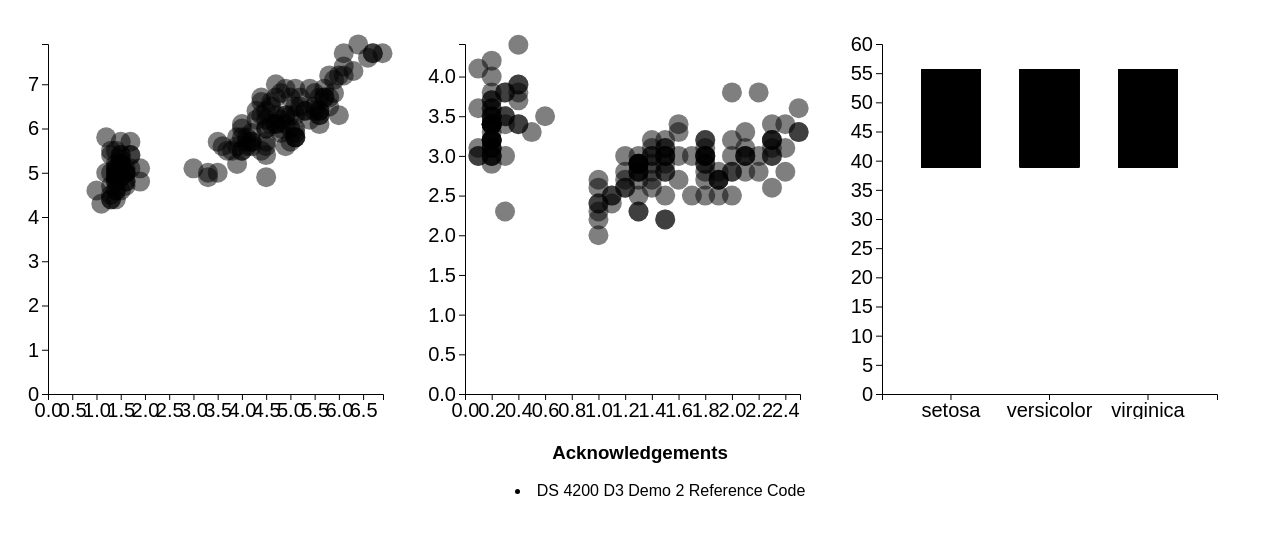
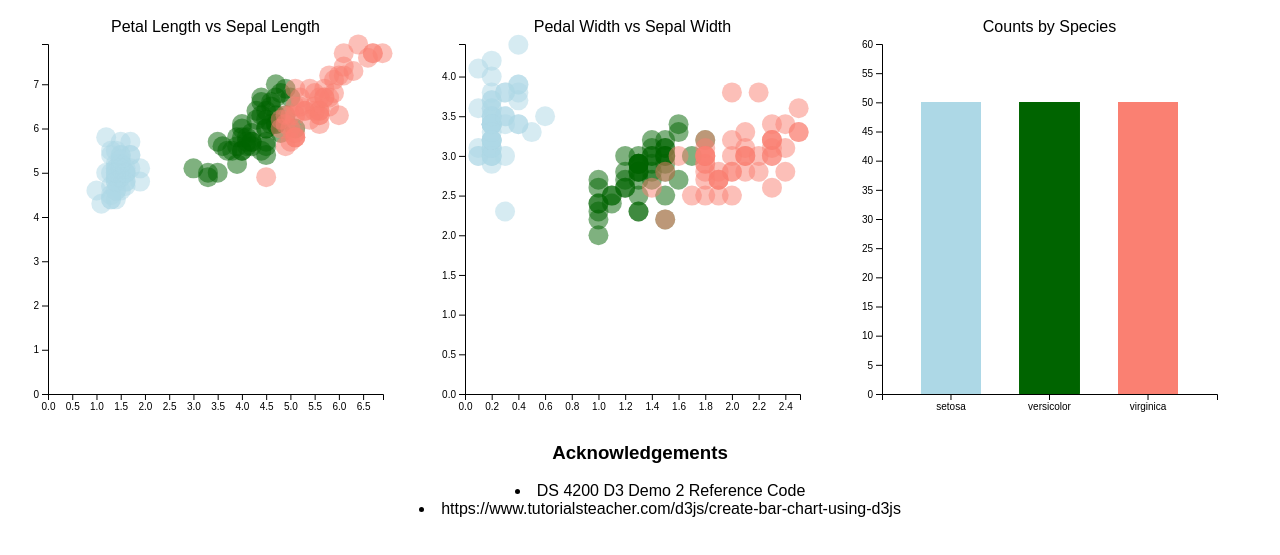
Before and after one commit to DS4200-S23-Class/hw-06-maddy-and-arlo-6, a plain HTML site: page index.html in a window 1280 px wide. Shown: the part 61-616 px from the top of the page. Drawn offline with Linux system fonts and the light colour scheme.

Commit message:
color, titles, fixed bars

```diff
--- a/index.html
+++ b/index.html
@@ -23,6 +23,7 @@
   <div>
     <ul>
        <li>DS 4200 D3 Demo 2 Reference Code</li>
+       <li>https://www.tutorialsteacher.com/d3js/create-bar-chart-using-d3js</li>
    </ul>
 </div>
 
--- a/js/main.js
+++ b/js/main.js
@@ -8,6 +8,16 @@ const MARGINS = {left: 40, right: 25, top: 25, bottom: 25};
 const VIS_HEIGHT = FRAME_HEIGHT - MARGINS.top - MARGINS.bottom;
 const VIS_WIDTH = FRAME_WIDTH - MARGINS.left - MARGINS.right;
 
+
+function handleMouseover(event, d) {
+							d3.select(this).style('fill', 'yellow')
+							console.log('Hovered')
+}
+
+function handleMouseleave(event, d) {
+							d3.select(this).style('fill', 'black');
+}
+
 // create frame for scatterplot
 const FRAME1 = d3.select('.col1')
 				.append('svg')
@@ -16,8 +26,9 @@ const FRAME1 = d3.select('.col1')
 					.attr('class', "frame")
                     .attr('id', "FRAME1");
 
+
 	// read in scatter data
-d3.csv('data/iris.csv').then((data) => { // NOT WORKING says file not found
+	d3.csv('data/iris.csv').then((data) => {
 
 	    // set max values for scaling
 		const MAX_X = d3.max(data, (d) => {
@@ -26,7 +37,7 @@ d3.csv('data/iris.csv').then((data) => { // NOT WORKING says file not found
 	    const MAX_Y = d3.max(data, (d) => {
 									return d.Sepal_Length
 								});
-
+	    const color = (d) => {return d.Species}
 	    // scaling functions
 		const xscale = d3.scaleLinear()
 	            .domain([0, (MAX_X + 1)])
@@ -49,20 +60,30 @@ d3.csv('data/iris.csv').then((data) => { // NOT WORKING says file not found
 					})
 					.attr('r', 10)
 					.attr('opacity', '50%')
-				.attr('class', 'point');
+					.attr('class', color);
 
 	    // create x and y axes
 		FRAME1.append('g')
 				.attr('transform', 'translate(' + MARGINS.left + ','
 													+ (MARGINS.top + VIS_HEIGHT) +')')
 				.call(d3.axisBottom(xscale))
-				.attr('font-size', '20px');
+					.attr('font-size', '10px');
 
 	    FRAME1.append('g')
 	            .attr('transform', 'translate(' + MARGINS.left + ','
 	                                                    + MARGINS.top +')')
 	            .call(d3.axisLeft(yscale))
-                    .attr('font-size', '20px');
+	                    .attr('font-size', '10px');
+
+	    FRAME1.append('text')
+	    	.attr('transform', 'translate(' + MARGINS.left + ')')
+			.attr('x', VIS_WIDTH/2)
+			.attr('y', MARGINS.top / 2)
+			.attr('text-anchor', 'middle')
+			.attr('class', 'header')
+			.text('Petal Length vs Sepal Length');
+
+
 	});
 
 	// create frame for scatterplot
@@ -83,6 +104,7 @@ d3.csv('data/iris.csv').then((data) => { // NOT WORKING says file not found
 	    const MAX_Y = d3.max(data, (d) => {
 									return d.Sepal_Width
 								});
+	    const color = (d) => {return d.Species}
 
 	    // scaling functions
 		const xscale = d3.scaleLinear()
@@ -106,21 +128,35 @@ d3.csv('data/iris.csv').then((data) => { // NOT WORKING says file not found
 					})
 					.attr('r', 10)
 					.attr('opacity', '50%')
-				.attr('class', 'point');
+					.attr('class', color);
 
 	    // create x and y axes
 		FRAME2.append('g')
 				.attr('transform', 'translate(' + MARGINS.left + ','
 													+ (MARGINS.top + VIS_HEIGHT) +')')
 				.call(d3.axisBottom(xscale))
-				.attr('font-size', '20px');
+					.attr('font-size', '10px');
 
 	    FRAME2.append('g')
 	            .attr('transform', 'translate(' + MARGINS.left + ','
 	                                                    + MARGINS.top +')')
 	            .call(d3.axisLeft(yscale))
-                    .attr('font-size', '20px');
+	                    .attr('font-size', '10px');
+
+	    FRAME2.append('text')
+	    	.attr('transform', 'translate(' + MARGINS.left + ')')
+			.attr('x', VIS_WIDTH/2)
+			.attr('y', MARGINS.top / 2)
+			.attr('text-anchor', 'middle')
+			.attr('class', 'header')
+			.text('Pedal Width vs Sepal Width');
+
+		FRAME2.selectAll(".color")
+          .on("mouseover", handleMouseover) //add event listeners
+          .on("mouseleave", handleMouseleave);
 	});
+
+
 
 	const FRAME3 = d3.select('.col3')
 					.append('svg')
@@ -141,26 +177,36 @@ d3.csv('data/iris.csv').then((data) => {
 							.domain([60, 0])
 	                        .range([0, VIS_HEIGHT]);
 
+	    const color = (d) => {return d.Species}
 	    // create x and y axes
 		FRAME3.append('g')
 			.attr('transform', 'translate(' + MARGINS.left + ','
 											+ (MARGINS.top + VIS_HEIGHT) +')')
 			.call(d3.axisBottom(xscale))
-		.attr('font-size', '20px');
+			.attr('font-size', '10px');
 
 		FRAME3.append('g')
 			.attr('transform', 'translate(' + MARGINS.left + ','
 												+ MARGINS.top +')')
 			.call(d3.axisLeft(yscale))
-			.attr('font-size', '20px');
+				.attr('font-size', '10px');
 
 	    // append all bars to chart
 	    FRAME3.selectAll("bar")
 	        .data(data)
 	        .enter().append("rect")
-        .attr("class","bar")
+	        .attr("class", color)
 	        .attr("x", (d) => {return xscale(d.Species) + MARGINS.left;})
-        .attr("y", MARGINS.top + MARGINS.bottom)
+	        .attr("y", (d) => {return 83})
 	        .attr("width", xscale.bandwidth())
-        .attr("height", (d) => {return yscale(50) + MARGINS.left;});
+	        .attr("height", (d) => {return VIS_HEIGHT - yscale(50)});
+
+
+	    FRAME3.append('text')
+	    	.attr('transform', 'translate(' + MARGINS.left + ')')
+			.attr('x', VIS_WIDTH/2)
+			.attr('y', MARGINS.top / 2)
+			.attr('text-anchor', 'middle')
+			.attr('class', 'header')
+			.text('Counts by Species');
 	    });
--- a/style.css
+++ b/style.css
@@ -24,3 +24,21 @@ ul {
 .column {
     width: 33%;
 }
+
+.header {
+    text-align: center;
+    font-family: Arial;
+    font-size: 16px;
+}
+
+.setosa {
+    fill: lightblue;
+}
+
+.virginica {
+    fill: salmon;
+}
+
+.versicolor {
+    fill: darkgreen;
+}
```
Lines whose indentation alone changed are shown as unchanged.
